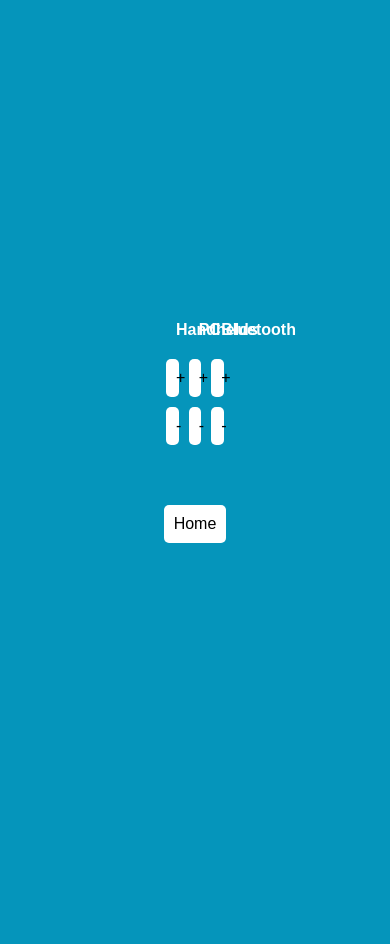
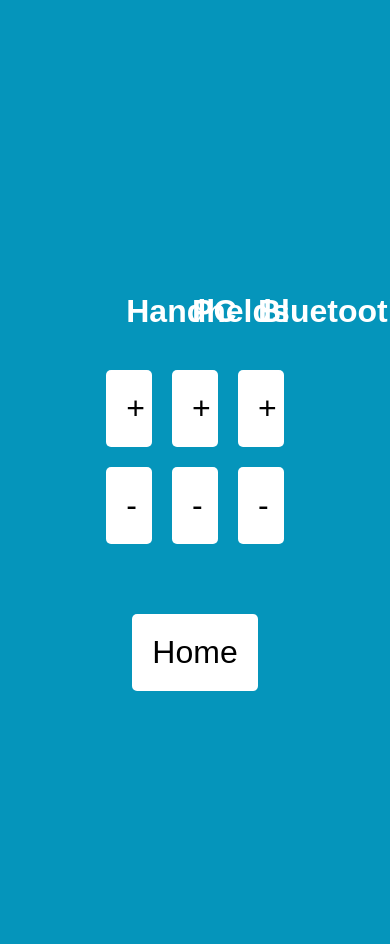
Before and after one commit to joelcurtis/lifegate-av, a Flask app: page /levelUp/1 in a window 390 px wide; the page is wider, and only the part inside the window is pictured. Before the commit the page ends 543 px from the top of that part, so only its background shows below. Run offline with Flask 2, Linux system fonts and the light colour scheme.

Commit message:
Mobile friendly interface

```diff
--- a/app.py
+++ b/app.py
@@ -1,4 +1,3 @@
-from os import stat
 from flask import Flask, render_template
 import paramiko
 import RPi.GPIO as GPIO
@@ -8,7 +7,7 @@
 
 app = Flask(__name__)
 
-# SSH connection with Tesira Forte
+# Establish SSH connection with TesiraFORTÉ
 transport = None
 tesira = None
 
@@ -29,6 +28,7 @@
 
 
 # --- HOME SCREEN ---
+
 @app.route('/')
 def index():
     return render_template('index.html')
@@ -40,13 +40,15 @@
 # Power On
 @app.route('/on')
 def on():
+    # Turn on system
     if not GPIO.input(11):
         GPIO.output(11, GPIO.HIGH)
         GPIO.output(13, GPIO.HIGH)
-        sleep(120)
-
+        sleep(180)
 
     establishConnection()
+
+    # Mute inputs and turn on amps
     tesira.send('Level2 set mute 1 true'+'\n')
     tesira.send('Level1 set mute 1 true'+'\n')
     tesira.send('Level4 set mute 1 true'+'\n')
@@ -58,11 +60,13 @@
 # Power Off
 @app.route('/off')
 def off():
+    # Turn off amps and close SSH connection
     tesira.send('LGAmp1 set ampPower false'+'\n')
     tesira.send('LGAmp2 set ampPower false'+'\n')
     sleep(3)
     transport.close()
 
+    # Turn off system
     GPIO.output(11, GPIO.LOW)
     GPIO.output(13, GPIO.LOW)
 
@@ -75,6 +79,7 @@
 # Audio Control
 @app.route('/audio')
 def audio():
+    # Unmute inputs
     tesira.send('Level2 set mute 1 false'+'\n')
     tesira.send('Level1 set mute 1 false'+'\n')
     tesira.send('Level4 set mute 1 false'+'\n')
--- a/static/style.css
+++ b/static/style.css
@@ -8,10 +8,12 @@
     font-family: Arial, Helvetica, sans-serif;
 
     margin: 0;
+    padding: 50px;
     display: flex;
     flex-direction: column;
     align-items: center;
     justify-content: center;
+    text-align: center;
 }
 
 table {
@@ -40,3 +42,23 @@
     background-color: transparent;
     font-weight: bold;
 }
+
+@media only screen and (max-width: 1200px) {
+    h1 {
+        font-size: 4em;
+    }
+
+    p {
+        font-size: 32px;
+    }
+
+    a, td {
+        font-size: 32px;
+        padding: 20px;
+    }
+
+    table {
+        width: 75%;
+        border-spacing: 20px 20px;
+    }
+  }
--- a/templates/audio.html
+++ b/templates/audio.html
@@ -2,7 +2,7 @@
 <html lang="en">
 <head>
     <link rel="stylesheet" href="/static/style.css">
-    <title>Basic Audio - Lifegate AV System</title>
+    <title>Simple AV System - Lifegate AV System</title>
 </head>
 <body>
     <table>
--- a/templates/index.html
+++ b/templates/index.html
@@ -6,7 +6,7 @@
 </head>
 <body>
     <h1>Lifegate AV System</h1>
-    <p>After powering on the system, please wait 2 minutes before trying to use 'Simple AV System' mode.</p>
+    <p>After powering on the system, please wait 3 minutes before attempting to use 'Simple AV System' mode.</p>
     <table>
         <tr>
             <td onclick="location.href='/on'">Power On</td>
```
Also changed, not shown: README.md.
